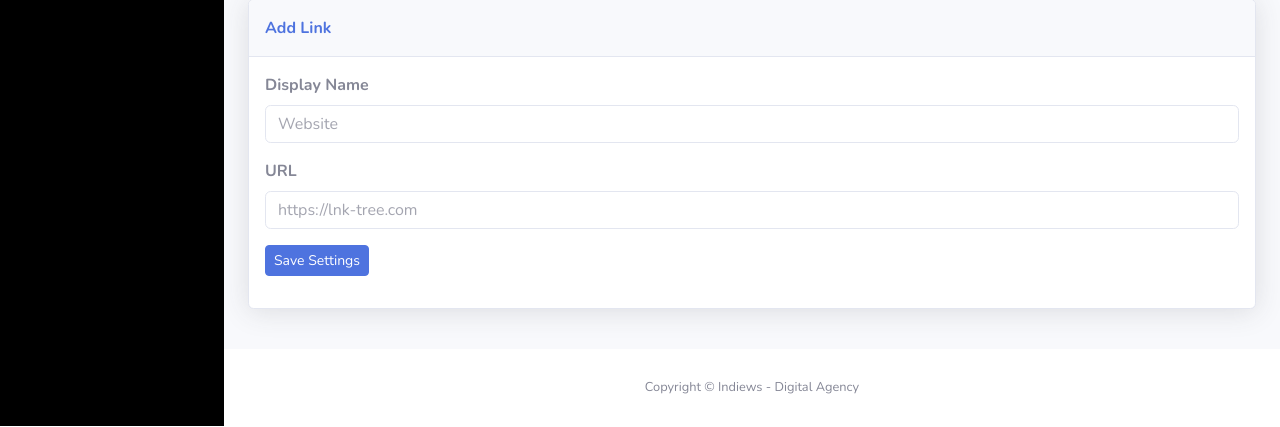
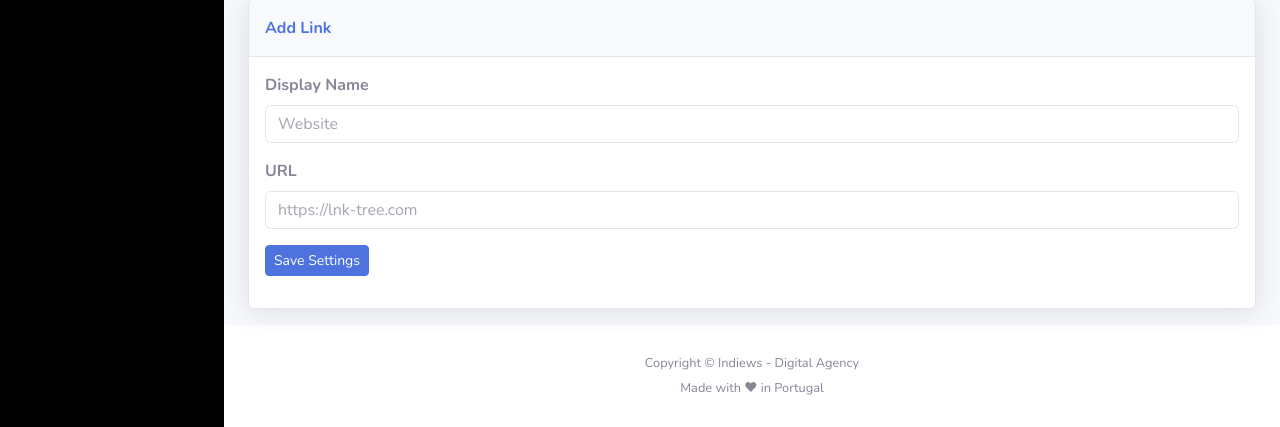
Before and after one commit to Indiews/Lnk-Tree, a PHP site: page /admin/links.php in a window 1280 px wide. Shown: the part 374-801 px from the top of the page. Run offline with PHP 8.4, Linux system fonts and the light colour scheme; the visitor is signed in with stand-in values (Sample User, id 1); data that the repository does not hold is empty; some libraries are stand-ins or nearby versions.

Commit message:
Update Footer

```diff
--- a/admin/includes/footer.php
+++ b/admin/includes/footer.php
@@ -1,5 +1,5 @@
             <footer class="bg-white sticky-footer">
                 <div class="container my-auto">
-                    <div class="text-center my-auto copyright"><span>Copyright © Indiews - Digital Agency</span></div>
+                    <div class="text-center my-auto copyright"><span>Copyright © Indiews - Digital Agency<br></br>Made with ❤ in Portugal</span></div>
                 </div>
             </footer>
```
